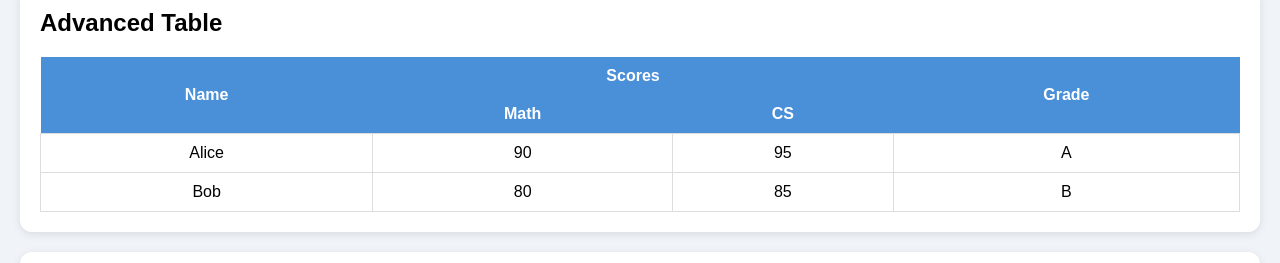
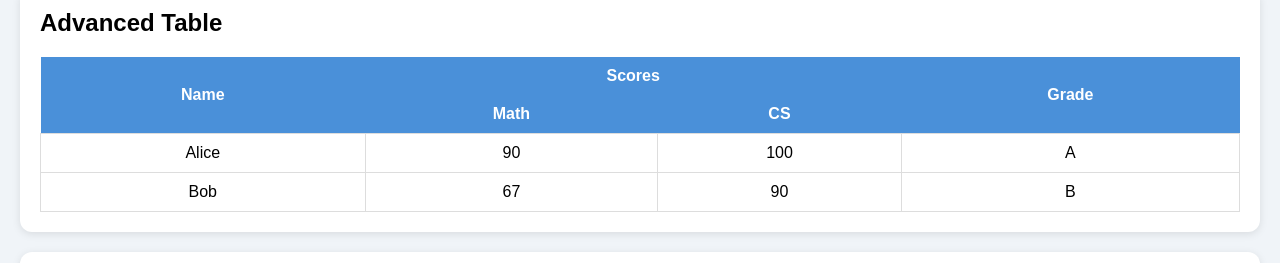
Before and after one commit to molinzachum/SOC-homeworks, a plain HTML site: page index.html in a window 1280 px wide. Shown: the part 1065-1328 px from the top of the page. Drawn offline with Linux system fonts and the light colour scheme.

Commit message:
add favicon

```diff
--- a/index.html
+++ b/index.html
@@ -5,7 +5,9 @@
     <meta name="viewport" content="width=device-width, initial-scale=1.0">
     <title>Student Practice Webpage</title>
     <link rel="stylesheet" type="text/css" href="style.css">
-    <link rel="icon" type="image/png" href="image/favicon.png">
+    <link rel="icon" type="image/png" sizes="32x32" href="images/favicon-32x32.png">
+
+
 </head>
 <body>
 
@@ -44,13 +46,13 @@
             <tr>
                 <td>Alice</td>
                 <td>90</td>
-                <td>95</td>
+                <td>100</td>
                 <td>A</td>
             </tr>
             <tr>
                 <td>Bob</td>
-                <td>80</td>
-                <td>85</td>
+                <td>67</td>
+                <td>90</td>
                 <td>B</td>
             </tr>
         </table>
```
Also changed, not shown: images/favicon-32x32.png (added).
